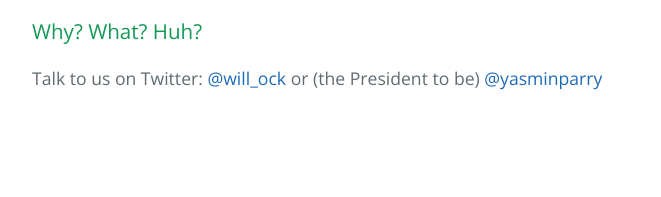
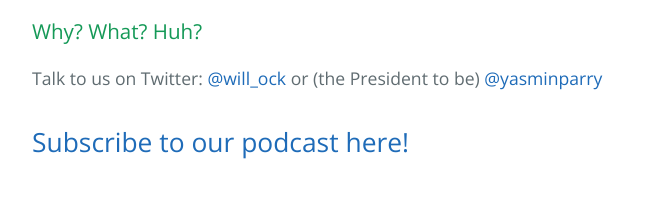
Before and after one commit to hailspuds/yasminparryforpresident, a plain HTML site: page index.html in a window 1280 px wide. Shown: the part 1238-1435 px from the top of the page, without its empty margins (192-853 px from the left). Before the commit the page ends 1379 px from the top, so only its background shows below. Drawn offline with nearby package versions, Linux system fonts and the light colour scheme.

Commit message:
Update index.html

```diff
--- a/index.html
+++ b/index.html
@@ -37,7 +37,7 @@
 
 <p>Talk to us on Twitter: <a href="https://twitter.com/will_ock">@will_ock</a> or (the President to be) <a href="https://twitter.com/yasminparry">@yasminparry</a></p>
 
-
+<h2><a href="https://itunes.apple.com/au/podcast/control-z/id1107546611?mt=2">Subscribe to our podcast here!</a></h2>
 
     </section>
 
```
